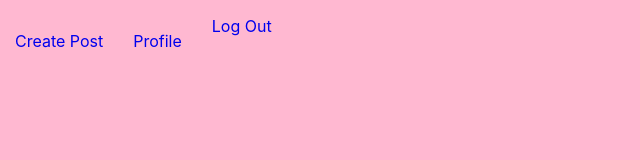
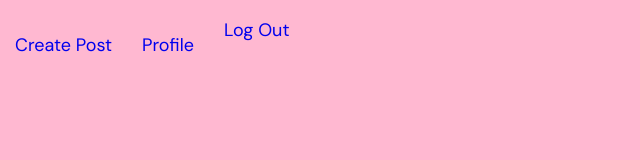
Before and after one commit to tln2007/frontend-dw-final-project, a React (Create React App) app: page / in a window 1280 px wide. Shown: the top 160 px of the page, without its empty margins (0-640 px from the left). Built offline with nearby package versions, Linux system fonts and the light colour scheme; no server answers; the database is empty; sample sign-in values are in the browser's storage; a web font is replaced by a local one.

Commit message:
added recipes

```diff
--- a/src/App.css
+++ b/src/App.css
@@ -164,6 +164,9 @@ input[type=password] {
 .Navbar {
     display: flex;
     margin: 0;
+    font-family: 'DM Sans', sans-serif;
+    font-size: 18px;
+
 }
 
 .Navbar a {
```
